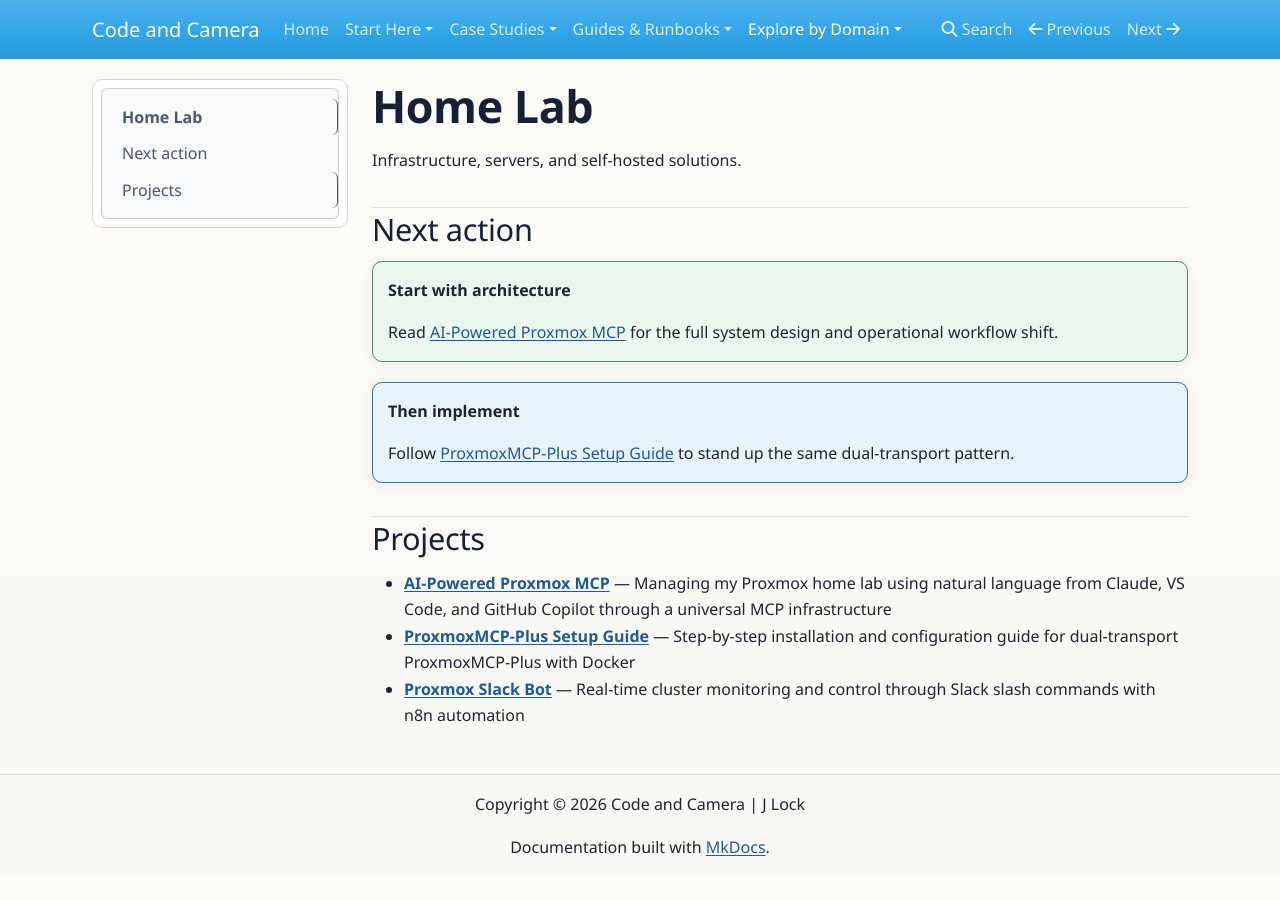
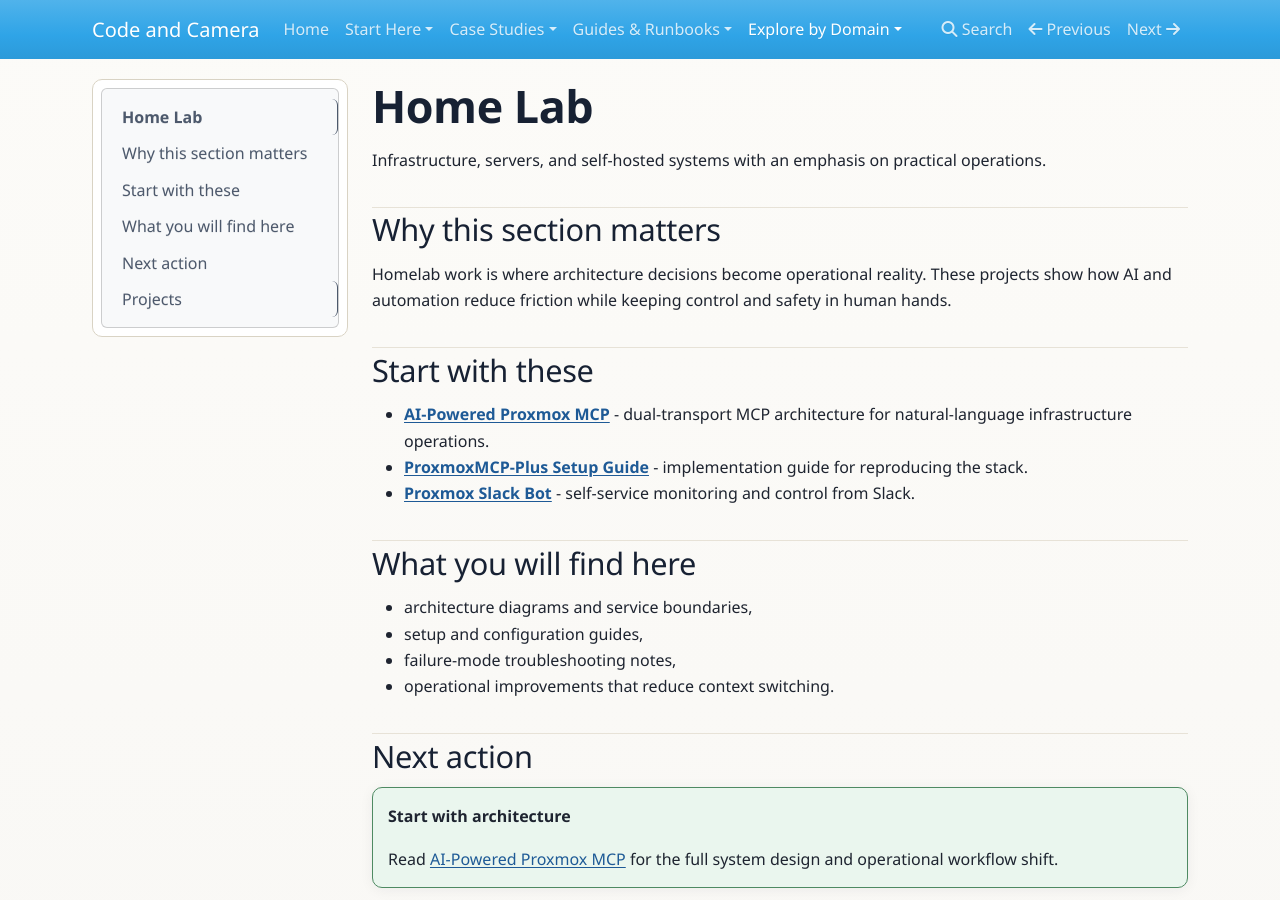
Before and after one commit to jdlocklin-backyard/codeandcamera, an MkDocs documentation site: the page built from docs/homelab/index.md, in a window 1280 px wide and 900 px high. Built offline with MkDocs 1.6.1, drawn with Linux system fonts in a browser that asks for light colours; nearby versions of some CDN libraries.

Commit message:
content: expand section landing pages and add page metadata

```diff
--- a/docs/ai/index.md
+++ b/docs/ai/index.md
@@ -1,11 +1,30 @@
 ---
+title: "AI & Machine Learning"
+description: "Case studies showing how AI improves delivery speed, consistency, and troubleshooting in real workflows."
 tags:
   - ai
 ---
 
 # AI & Machine Learning
 
-Artificial intelligence and machine learning projects.
+Practical AI workflow projects focused on process improvements, not model demos.
+
+## Why this section matters
+
+These write-ups show how AI changes day-to-day execution: less duplication, faster debugging, clearer operating patterns, and better documentation quality.
+
+## Start with these
+
+- **[AI Agent Harness Workflow](agent-harness-workflow.md)** - layered instruction model for reliable multi-tool execution.
+- **[Multi-Agent Instruction Files](multi-agent-instructions.md)** - standards that keep different assistants aligned.
+- **[WakaTime with OpenCode](wakatime-opencode-setup.md)** - instrumentation for transparent effort and workflow analysis.
+
+## What you will find here
+
+- workflow before/after comparisons,
+- AI-assisted troubleshooting patterns,
+- guardrails and manual review boundaries,
+- reusable structures for team adoption.
 
 ## Next action
 
--- a/docs/automation/index.md
+++ b/docs/automation/index.md
@@ -1,11 +1,30 @@
 ---
+title: "Automation"
+description: "Automation runbooks and implementation notes for repeatable operations, debugging, and reliability improvements."
 tags:
   - automation
 ---
 
 # Automation
 
-Scripts, workflows, and automation tools.
+Automation projects and runbooks designed to reduce manual effort and improve operational consistency.
+
+## Why this section matters
+
+Automation quality is not about script count. It is about safer defaults, reproducible steps, and clear rollback paths when something breaks.
+
+## Start with these
+
+- **[Docker Desktop Cleanup Reference](docker-desktop-cleanup-runbook.md)** - practical reclaim workflow with verified before/after metrics.
+- **[Upgrading to Slack Block Kit](slack-block-kit-upgrade.md)** - AI-assisted debugging on a real integration failure.
+- **[Scheduled Proxmox Updates](n8n-scheduled-proxmox-updates.md)** - proactive status distribution with scheduled workflows.
+
+## What you will find here
+
+- command-by-command runbooks,
+- architecture and data-flow examples,
+- troubleshooting patterns validated in production-like environments,
+- practical outcome summaries.
 
 ## Next action
 
--- a/docs/gardening/index.md
+++ b/docs/gardening/index.md
@@ -1,11 +1,23 @@
 ---
+title: "Gardening & Growing"
+description: "Applied automation patterns for gardening and physical systems, using the same disciplined workflow approach as software projects."
 tags:
   - gardening
 ---
 
 # Gardening & Growing
 
-Gardening automation and growing systems.
+Gardening automation and growing systems, documented with the same operational discipline used for software and infrastructure projects.
+
+## Why this section matters
+
+Applied automation is not limited to software. Physical workflows also benefit from repeatable checks, clear runbooks, and measurable outcomes.
+
+## What you will find here
+
+- automation concepts adapted to physical systems,
+- practical workflow notes for planning and iteration,
+- systems-thinking examples beyond pure software delivery.
 
 ## Next action
 
--- a/docs/homelab/index.md
+++ b/docs/homelab/index.md
@@ -1,11 +1,30 @@
 ---
+title: "Home Lab"
+description: "Homelab infrastructure case studies and setup guides combining Proxmox, automation, and AI-assisted operations."
 tags:
   - homelab
 ---
 
 # Home Lab
 
-Infrastructure, servers, and self-hosted solutions.
+Infrastructure, servers, and self-hosted systems with an emphasis on practical operations.
+
+## Why this section matters
+
+Homelab work is where architecture decisions become operational reality. These projects show how AI and automation reduce friction while keeping control and safety in human hands.
+
+## Start with these
+
+- **[AI-Powered Proxmox MCP](mcp-proxmox-infrastructure.md)** - dual-transport MCP architecture for natural-language infrastructure operations.
+- **[ProxmoxMCP-Plus Setup Guide](proxmox-mcp-setup.md)** - implementation guide for reproducing the stack.
+- **[Proxmox Slack Bot](proxmox-slack-bot.md)** - self-service monitoring and control from Slack.
+
+## What you will find here
+
+- architecture diagrams and service boundaries,
+- setup and configuration guides,
+- failure-mode troubleshooting notes,
+- operational improvements that reduce context switching.
 
 ## Next action
 
```
Also changed, not shown: docs/index.md (+12 -0 lines).
